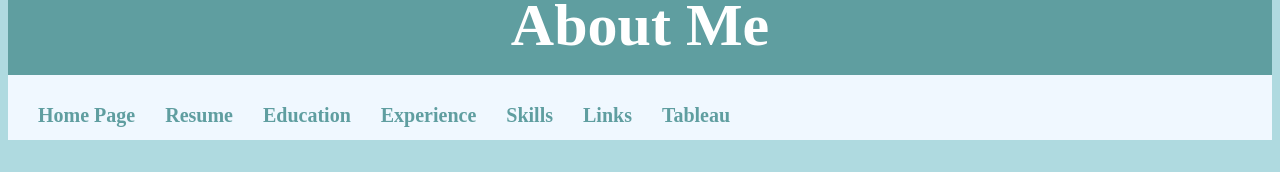
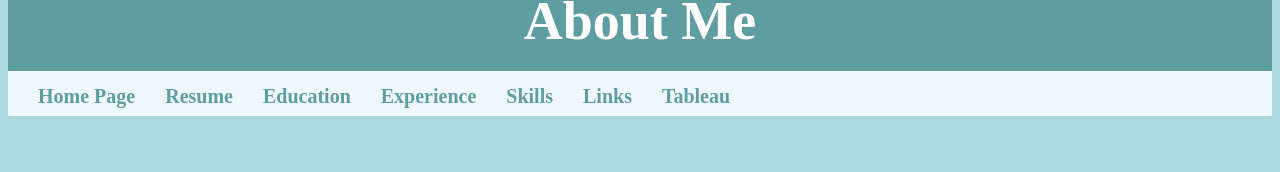
Before and after one commit to lcoombs47/is201webdevproject1, a plain HTML site: page mypage.html in a window 1280 px wide. Shown: the top 172 px of the page. Drawn offline with Linux system fonts and the light colour scheme.

Commit message:
Update mystyles.css

```diff
--- a/css/mystyles.css
+++ b/css/mystyles.css
@@ -74,7 +74,7 @@ ol{
 .header{
     background-color: cadetblue;
     color: white;
-    font-size: 30px;
+    font-size: 27px;
     height: 100px;
     line-height: 100px;
     text-align: center;
@@ -86,7 +86,7 @@ h1{
 
 .common{
     background-color: aliceblue;
-    height:35px;
+    height:30px;
     line-height:20px;
     font-size: 20px;
     font-family: 'Times New Roman', Times, serif;
@@ -95,6 +95,7 @@ h1{
 nav{
     background-color: whitesmoke;
     padding: 15px;
+    padding-top: 0px;
     overflow: hidden;
 }
 
```
